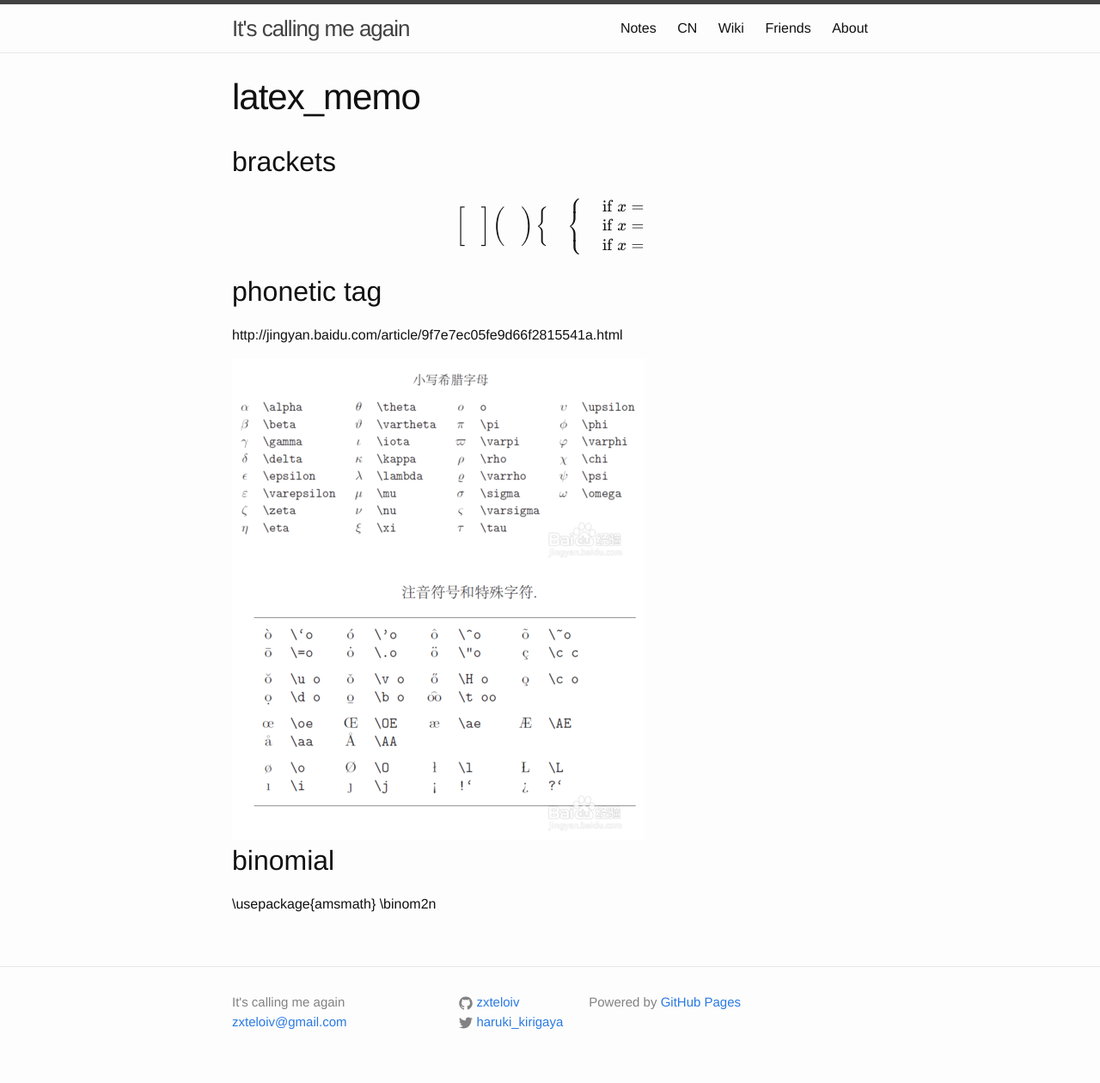
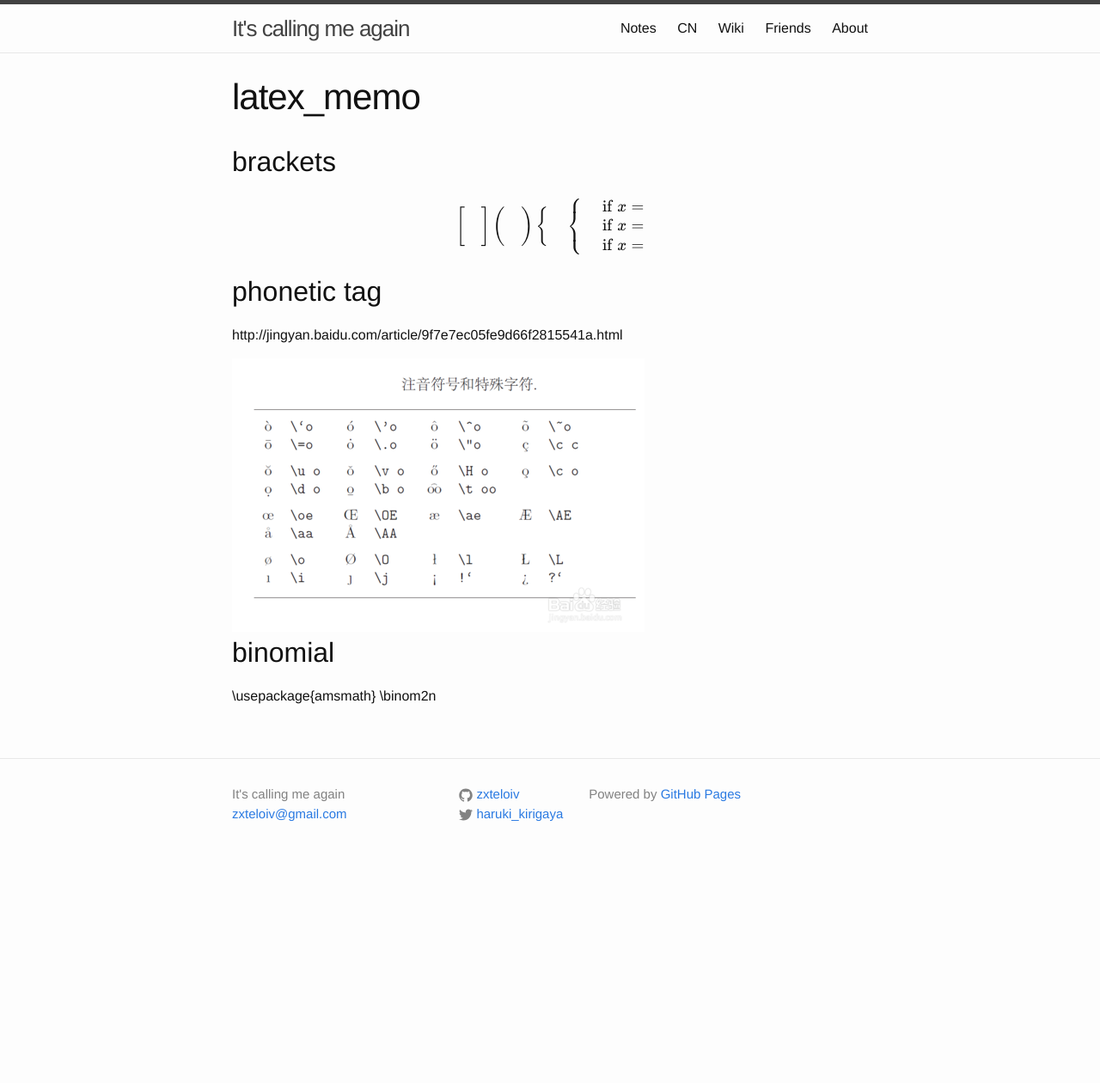
Before and after one commit to zxteloiv/zxteloiv.github.io, a Jekyll site: the page built from wiki/cs_notes/latex_memo/index.md, in a window 1280 px wide. Shown: the whole page at 86% size. Built offline with Jekyll 4.4.1, drawn with Linux system fonts in a browser that asks for light colours; formulas are drawn with MathJax 3; after the commit the page ends 1018 px from its top, so only the background shows below that.

Commit message:
remove greek letters pic in quiver note

```diff
--- a/wiki/cs_notes/latex_memo/index.md
+++ b/wiki/cs_notes/latex_memo/index.md
@@ -33,7 +33,7 @@ $$
 ## phonetic tag
 http://jingyan.baidu.com/article/9f7e7ec05fe9d66f2815541a.html
 
-<div><img class="transparent" alt="http://c.hiphotos.baidu.com/exp/w=480/sign=d843b056b37eca80120538efa1229712/cf1b9d16fdfaaf51998c97ca8f5494eef01f7a53.jpg" src="resources/074083C076F84068A59D545744C10AAD.png"><div><img class="transparent" alt="http://h.hiphotos.baidu.com/exp/w=480/sign=c3aaa44f1ad8bc3ec60807c2b28ba6c8/d31b0ef41bd5ad6e72ef759f82cb39dbb6fd3cb4.jpg" src="resources/B6D33B5B38935DAEEE464232B72F4CC1.png"><br></div></div>
+<div><img class="transparent" alt="http://h.hiphotos.baidu.com/exp/w=480/sign=c3aaa44f1ad8bc3ec60807c2b28ba6c8/d31b0ef41bd5ad6e72ef759f82cb39dbb6fd3cb4.jpg" src="resources/B6D33B5B38935DAEEE464232B72F4CC1.png"><br></div>
 
 ## binomial
 
```
